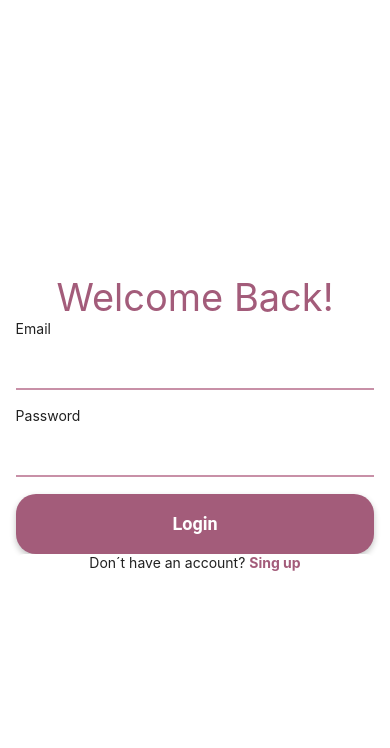
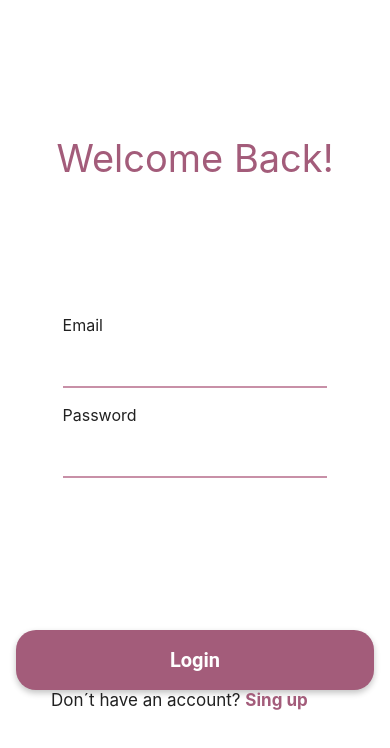
Before and after one commit to mateog147/journal-diary-app, a React Native app: screen /Login in a window 390 px wide. Shown: the top 748 px of the page. Built offline with nearby package versions, Linux system fonts and the light colour scheme.

Commit message:
feat: auth service

```diff
--- a/App.tsx
+++ b/App.tsx
@@ -6,24 +6,18 @@
  */
 
 import {NavigationContainer, StaticScreenProps} from '@react-navigation/native';
-import {createNativeStackNavigator} from '@react-navigation/native-stack';
 import React from 'react';
-import {SingupScreen} from './src/screens/SingupScreen';
-import {LoginScreen} from './src/screens/LoginScreen';
-import {LaunchScreen} from './src/screens/LaunchScreen';
 import {StackNavigation} from './src/navigation/StackNavigation';
-
-const Stack = createNativeStackNavigator();
-
-type Props = StaticScreenProps<{
-  username: string;
-}>;
+import {store} from './src/store/store';
+import {Provider} from 'react-redux';
 
 function App(): React.JSX.Element {
   return (
-    <NavigationContainer>
-      <StackNavigation />
-    </NavigationContainer>
+    <Provider store={store}>
+      <NavigationContainer>
+        <StackNavigation />
+      </NavigationContainer>
+    </Provider>
   );
 }
 
--- a/package.json
+++ b/package.json
@@ -17,6 +17,7 @@
     "@reduxjs/toolkit": "^2.5.0",
     "react": "18.2.0",
     "react-native": "0.74.6",
+    "react-native-config": "^1.5.3",
     "react-native-reanimated": "^3.9.0",
     "react-native-safe-area-context": "^5.1.0",
     "react-native-screens": "^4.5.0",
--- a/src/components/atoms/AnchorMesage.tsx
+++ b/src/components/atoms/AnchorMesage.tsx
@@ -17,7 +17,8 @@ export const AnchorMessage = ({initialText, boldText, action}: Props) => {
   return (
     <View style={styles.container}>
       <Text style={styles.initialText}>{initialText} </Text>
-      <TouchableOpacity onPress={() => (action ? action() : console.log({boldText}))}>
+      <TouchableOpacity
+        onPress={() => (action ? action() : console.log({boldText}))}>
         <Text style={styles.pressableText}>{boldText}</Text>
       </TouchableOpacity>
     </View>
@@ -26,7 +27,6 @@ export const AnchorMessage = ({initialText, boldText, action}: Props) => {
 
 const styles = StyleSheet.create({
   container: {
-    backgroundColor: '#ffffff',
     borderTopLeftRadius: 8,
     borderTopRightRadius: 8,
     width: '92%',
@@ -37,8 +37,10 @@ const styles = StyleSheet.create({
   pressableText: {
     fontWeight: 'bold',
     color: COLORS.secondaryColor,
+    fontSize: 17,
   },
   initialText: {
     color: COLORS.tertiaryColor,
+    fontSize: 17,
   },
 });
--- a/src/components/atoms/MainButton.tsx
+++ b/src/components/atoms/MainButton.tsx
@@ -42,7 +42,7 @@ export const MainButton = ({
     },
     btnText: {
       fontFamily: 'Roboto',
-      fontSize: 18,
+      fontSize: 20,
       color: color ? color : 'white',
       fontWeight: '600',
     },
--- a/src/components/molecules/FormInput.tsx
+++ b/src/components/molecules/FormInput.tsx
@@ -33,6 +33,7 @@ export const FormInput = ({
     },
     title: {
       color: COLORS.tertiaryColor,
+      fontSize: 16,
     },
   });
   return (
--- /dev/null
+++ b/src/components/organism/LoginForm.tsx
@@ -0,0 +1,93 @@
+import {Alert, StyleSheet, Text, View} from 'react-native';
+import React from 'react';
+import {MainButton} from '../atoms/MainButton';
+import {AnchorMessage} from '../atoms/AnchorMesage';
+import {MainTitle} from '../atoms/MainTitle';
+import {FormInput} from '../molecules/FormInput';
+import {useDispatch, useSelector} from 'react-redux';
+import {LoginDto} from '../../interfaces/LoginDto';
+import {AuthService} from '../../store/services/AuthService';
+import {RootState} from '../../store/store';
+import {setToken} from '../../store/reducers/token';
+
+interface Props {
+  loginAction: () => void;
+  singupAction?: () => void;
+}
+export const LoginForm = ({loginAction, singupAction}: Props) => {
+  const dispatch = useDispatch();
+  const {token} = useSelector((state: RootState) => state.token);
+  const [email, onChangeEmail] = React.useState('');
+  const [pwd, onChangePwd] = React.useState('');
+
+  const loginDto: LoginDto = {
+    password: pwd,
+    userName: email,
+  };
+  const authService = AuthService();
+
+  const onLogin = async () => {
+    const token = await authService.login({
+      ...loginDto,
+    });
+    console.log('token :>> ', token);
+    dispatch(setToken(token ?? ''));
+    if (!token) {
+      Alert.alert('Invalid user or password');
+    } else {
+      loginAction();
+    }
+  };
+  return (
+    <View style={styles.formContainer}>
+      <MainTitle title="Welcome Back!" />
+      <View style={styles.inputsContainer}>
+        <FormInput
+          icon="person"
+          errorMsg="Not Valid"
+          title="Email"
+          onChangeInput={onChangeEmail}
+        />
+        <FormInput
+          icon="person"
+          errorMsg="Not Valid"
+          title="Password"
+          isSecureInput={true}
+          onChangeInput={onChangePwd}
+        />
+      </View>
+
+      <View style={styles.buttonContainer}>
+        <MainButton text="Login" action={onLogin} />
+        <AnchorMessage
+          initialText="Don´t have an account?"
+          boldText="Sing up"
+          action={singupAction}
+        />
+      </View>
+    </View>
+  );
+};
+
+const styles = StyleSheet.create({
+  formContainer: {
+    flex: 4,
+    flexDirection: 'column',
+    justifyContent: 'space-evenly',
+    alignItems: 'center',
+    width: '100%',
+    minHeight: 200,
+    maxHeight: '100%',
+    backgroundColor: '#ffffff',
+  },
+
+  text: {
+    color: 'black',
+    fontSize: 18,
+    fontWeight: '400',
+  },
+  buttonContainer: {
+    width: '100%',
+  },
+  inputsContainer: {},
+});
--- /dev/null
+++ b/src/interfaces/LoginDto.tsx
@@ -0,0 +1,4 @@
+export interface LoginDto {
+  password: string;
+  userName: string;
+}
--- a/src/screens/HomeScreen.tsx
+++ b/src/screens/HomeScreen.tsx
@@ -1,7 +1,10 @@
 import {ActivityIndicator, Text, TextInput, View} from 'react-native';
 import React from 'react';
+import {useSelector} from 'react-redux';
+import {RootState} from '../store/store';
 
 export const HomeScreen = () => {
+  const {token} = useSelector((state: RootState) => state.token);
   return (
     <View
       style={{
@@ -10,6 +13,7 @@ export const HomeScreen = () => {
         alignItems: 'center',
       }}>
       <Text>HOME!!! 🎉</Text>
+      <Text>{token}</Text>
     </View>
   );
 };
--- a/src/screens/LoginScreen.tsx
+++ b/src/screens/LoginScreen.tsx
@@ -1,18 +1,7 @@
-import {
-  ActivityIndicator,
-  Alert,
-  BackHandler,
-  Button,
-  StyleSheet,
-  Text,
-  TextInput,
-  View,
-} from 'react-native';
+import {Alert, BackHandler, StyleSheet, View} from 'react-native';
 import React, {useEffect} from 'react';
-import {FormInput} from '../components/molecules/FormInput';
-import {MainButton} from '../components/atoms/MainButton';
-import {MainTitle} from '../components/atoms/MainTitle';
-import {AnchorMessage} from '../components/atoms/AnchorMesage';
+import {LoginForm} from '../components/organism/LoginForm';
+import {setToken} from '../store/reducers/token';
 
 export const LoginScreen = ({navigation}: any) => {
   useEffect(() => {
@@ -38,26 +27,14 @@ export const LoginScreen = ({navigation}: any) => {
     );
     return () => backHandler.remove();
   }, []);
+
   return (
-    <View style={styles.formContainer}>
-      <MainTitle title="Welcome Back!" />
-      <FormInput icon="person" errorMsg="Not Valid" title="Email" />
-      <FormInput
-        icon="person"
-        errorMsg="Not Valid"
-        title="Password"
-        isSecureInput={true}
-      />
-      <MainButton
-        text="Login"
-        action={() => {
+    <View style={styles.loginScreen}>
+      <LoginForm
+        loginAction={() => {
           navigation.navigate('Home');
         }}
-      />
-      <AnchorMessage
-        initialText="Don´t have an account?"
-        boldText="Sing up"
-        action={() => {
+        singupAction={() => {
           navigation.navigate('Singup');
         }}
       />
@@ -66,18 +43,9 @@ export const LoginScreen = ({navigation}: any) => {
 };
 
 const styles = StyleSheet.create({
-  formContainer: {
-    flex: 4,
+  loginScreen: {
+    height: '100%',
     justifyContent: 'center',
     alignItems: 'center',
-    width: '100%',
-    minHeight: 200,
-    backgroundColor: '#ffffff',
-  },
-
-  text: {
-    color: 'black',
-    fontSize: 18,
-    fontWeight: '400',
   },
 });
--- /dev/null
+++ b/src/store/services/AuthService.tsx
@@ -0,0 +1,25 @@
+import {LoginDto} from '../../interfaces/LoginDto';
+import {api} from './config';
+
+export const AuthService = () => {
+  const URL = `${api.url}/${api.authPath}`;
+  return {
+    login: async (loginDto: LoginDto): Promise<string | undefined> => {
+      try {
+        const response: Response = await fetch(`${URL}/login`, {
+          method: 'POST',
+          headers: {
+            Accept: 'application/json',
+            'Content-Type': 'application/json',
+          },
+          body: JSON.stringify(loginDto),
+        });
+        const res = await response.json();
+        console.log(response.status);
+        return res['access_token'];
+      } catch (error) {
+        console.error(`Error at auth service ${error}r`);
+      }
+    },
+  };
+};
--- /dev/null
+++ b/src/store/services/config.tsx
@@ -0,0 +1,5 @@
+import Config from 'react-native-config';
+export const api = {
+  url: Config.API_URL,
+  authPath: 'auth',
+};
```
Also changed, not shown: 3 other files (tests, documents, lock files or other folders).
